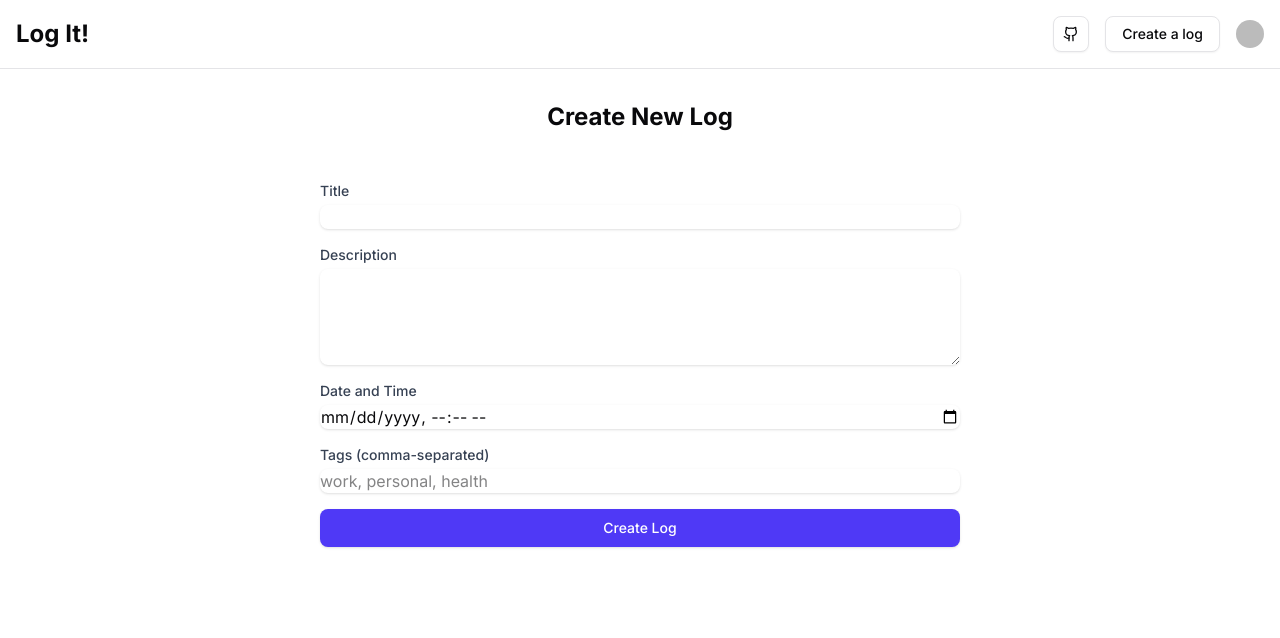
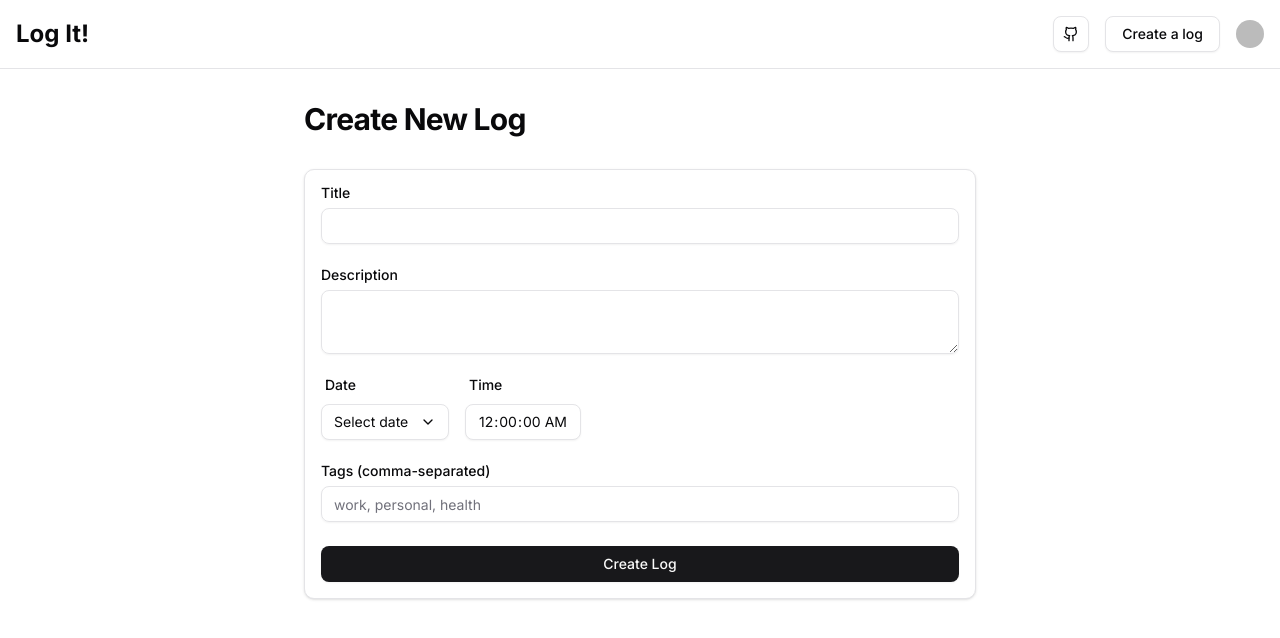
Before and after one commit to inclinedadarsh/logit, a Next.js app: page /logs/new in a window 1280 px wide. Shown: the top 638 px of the page. Built offline with nearby package versions, Linux system fonts and the light colour scheme; no server answers; sample sign-in values are in the browser's storage; some icons are missing.

Commit message:
feat: revamp new log page to use shadcn components

```diff
--- a/src/app/logs/new/page.tsx
+++ b/src/app/logs/new/page.tsx
@@ -10,11 +10,17 @@ export default async function NewLogPage() {
 	}
 
 	return (
-		<div className="container mx-auto py-8">
-			<h1 className="text-2xl font-bold text-center mb-8">
-				Create New Log
-			</h1>
-			<CreateLogForm />
-		</div>
+		<main className="min-h-screen bg-background">
+			<div className="container mx-auto py-8 px-4">
+				<div className="max-w-2xl mx-auto">
+					<h1 className="text-3xl font-bold tracking-tight mb-8">
+						Create New Log
+					</h1>
+					<div className="bg-card rounded-lg border shadow-sm">
+						<CreateLogForm />
+					</div>
+				</div>
+			</div>
+		</main>
 	);
 }
--- a/src/components/CreateLogForm.tsx
+++ b/src/components/CreateLogForm.tsx
@@ -1,7 +1,13 @@
 "use client";
 
+import { Button } from "@/components/ui/button";
+import { Input } from "@/components/ui/input";
+import { Label } from "@/components/ui/label";
+import { Textarea } from "@/components/ui/textarea";
+import { Loader2 } from "lucide-react";
 import { useRouter } from "next/navigation";
 import { useState } from "react";
+import Calendar24 from "./calendar-24";
 
 interface CreateLogFormProps {
 	onSuccess?: () => void;
@@ -11,18 +17,19 @@ export default function CreateLogForm({ onSuccess }: CreateLogFormProps) {
 	const router = useRouter();
 	const [isSubmitting, setIsSubmitting] = useState(false);
 	const [error, setError] = useState<string | null>(null);
+	const [formData, setFormData] = useState({
+		title: "",
+		description: "",
+		log_datetime: "",
+		tags: "",
+	});
 
 	const handleSubmit = async (e: React.FormEvent<HTMLFormElement>) => {
 		e.preventDefault();
 		setIsSubmitting(true);
 		setError(null);
 
-		const formData = new FormData(e.currentTarget);
-		const title = formData.get("title") as string;
-		const description = formData.get("description") as string;
-		const log_datetime = formData.get("log_datetime") as string;
-		const tagsInput = formData.get("tags") as string;
-		const tags = tagsInput
+		const tags = formData.tags
 			.split(",")
 			.map(tag => tag.trim())
 			.filter(Boolean);
@@ -34,9 +41,9 @@ export default function CreateLogForm({ onSuccess }: CreateLogFormProps) {
 					"Content-Type": "application/json",
 				},
 				body: JSON.stringify({
-					title,
-					description,
-					log_datetime,
+					title: formData.title,
+					description: formData.description,
+					log_datetime: formData.log_datetime,
 					tags,
 				}),
 			});
@@ -45,6 +52,14 @@ export default function CreateLogForm({ onSuccess }: CreateLogFormProps) {
 				const data = await response.json();
 				throw new Error(data.error || "Failed to create log");
 			}
+
+			// Clear form
+			setFormData({
+				title: "",
+				description: "",
+				log_datetime: "",
+				tags: "",
+			});
 
 			if (onSuccess) {
 				onSuccess();
@@ -59,83 +74,90 @@ export default function CreateLogForm({ onSuccess }: CreateLogFormProps) {
 		}
 	};
 
+	const handleInputChange = (
+		e: React.ChangeEvent<HTMLInputElement | HTMLTextAreaElement>,
+	) => {
+		const { name, value } = e.target;
+		setFormData(prev => ({
+			...prev,
+			[name]: value,
+		}));
+	};
+
+	const handleDateTimeChange = (date: Date | undefined, time: string) => {
+		if (date && time) {
+			const [hours, minutes] = time.split(":");
+			date.setHours(Number.parseInt(hours, 10));
+			date.setMinutes(Number.parseInt(minutes, 10));
+			setFormData(prev => ({
+				...prev,
+				log_datetime: date.toISOString(),
+			}));
+		}
+	};
+
 	return (
 		<form
 			onSubmit={handleSubmit}
-			className="space-y-4 max-w-2xl mx-auto p-4"
+			className="space-y-6 max-w-2xl mx-auto p-4"
 		>
-			<div>
-				<label
-					htmlFor="title"
-					className="block text-sm font-medium text-gray-700"
-				>
-					Title
-				</label>
-				<input
-					type="text"
+			<div className="space-y-2">
+				<Label htmlFor="title">Title</Label>
+				<Input
 					id="title"
 					name="title"
+					value={formData.title}
+					onChange={handleInputChange}
 					required
-					className="mt-1 block w-full rounded-md border-gray-300 shadow-sm focus:border-indigo-500 focus:ring-indigo-500"
 				/>
 			</div>
 
-			<div>
-				<label
-					htmlFor="description"
-					className="block text-sm font-medium text-gray-700"
-				>
-					Description
-				</label>
-				<textarea
+			<div className="space-y-2">
+				<Label htmlFor="description">Description</Label>
+				<Textarea
 					id="description"
 					name="description"
+					value={formData.description}
+					onChange={handleInputChange}
 					rows={4}
-					className="mt-1 block w-full rounded-md border-gray-300 shadow-sm focus:border-indigo-500 focus:ring-indigo-500"
 				/>
 			</div>
 
-			<div>
-				<label
-					htmlFor="log_datetime"
-					className="block text-sm font-medium text-gray-700"
-				>
-					Date and Time
-				</label>
-				<input
-					type="datetime-local"
-					id="log_datetime"
-					name="log_datetime"
+			<div className="space-y-2">
+				<Calendar24
+					onDateTimeChange={handleDateTimeChange}
+					value={
+						formData.log_datetime
+							? new Date(formData.log_datetime)
+							: undefined
+					}
 					required
-					className="mt-1 block w-full rounded-md border-gray-300 shadow-sm focus:border-indigo-500 focus:ring-indigo-500"
 				/>
 			</div>
 
-			<div>
-				<label
-					htmlFor="tags"
-					className="block text-sm font-medium text-gray-700"
-				>
-					Tags (comma-separated)
-				</label>
-				<input
-					type="text"
+			<div className="space-y-2">
+				<Label htmlFor="tags">Tags (comma-separated)</Label>
+				<Input
 					id="tags"
 					name="tags"
+					value={formData.tags}
+					onChange={handleInputChange}
 					placeholder="work, personal, health"
-					className="mt-1 block w-full rounded-md border-gray-300 shadow-sm focus:border-indigo-500 focus:ring-indigo-500"
 				/>
 			</div>
 
-			{error && <div className="text-red-600 text-sm">{error}</div>}
+			{error && <div className="text-destructive text-sm">{error}</div>}
 
-			<button
-				type="submit"
-				disabled={isSubmitting}
-				className="w-full flex justify-center py-2 px-4 border border-transparent rounded-md shadow-sm text-sm font-medium text-white bg-indigo-600 hover:bg-indigo-700 focus:outline-none focus:ring-2 focus:ring-offset-2 focus:ring-indigo-500 disabled:opacity-50"
-			>
-				{isSubmitting ? "Creating..." : "Create Log"}
-			</button>
+			<Button type="submit" disabled={isSubmitting} className="w-full">
+				{isSubmitting ? (
+					<>
+						<Loader2 className="mr-2 h-4 w-4 animate-spin" />
+						Creating...
+					</>
+				) : (
+					"Create Log"
+				)}
+			</Button>
 		</form>
 	);
 }
--- /dev/null
+++ b/src/components/calendar-24.tsx
@@ -0,0 +1,107 @@
+"use client";
+
+import { ChevronDownIcon } from "lucide-react";
+import * as React from "react";
+
+import { Button } from "@/components/ui/button";
+import { Calendar } from "@/components/ui/calendar";
+import { Input } from "@/components/ui/input";
+import { Label } from "@/components/ui/label";
+import {
+	Popover,
+	PopoverContent,
+	PopoverTrigger,
+} from "@/components/ui/popover";
+
+interface Calendar24Props {
+	value?: Date;
+	onDateTimeChange?: (date: Date | undefined, time: string) => void;
+	required?: boolean;
+}
+
+export default function Calendar24({
+	value,
+	onDateTimeChange,
+	required,
+}: Calendar24Props) {
+	const [open, setOpen] = React.useState(false);
+	const [date, setDate] = React.useState<Date | undefined>(value);
+	const [time, setTime] = React.useState<string>(
+		value
+			? `${value.getHours().toString().padStart(2, "0")}:${value.getMinutes().toString().padStart(2, "0")}`
+			: "00:00",
+	);
+
+	React.useEffect(() => {
+		if (value) {
+			setDate(value);
+			setTime(
+				`${value.getHours().toString().padStart(2, "0")}:${value.getMinutes().toString().padStart(2, "0")}`,
+			);
+		}
+	}, [value]);
+
+	const handleDateSelect = (newDate: Date | undefined) => {
+		setDate(newDate);
+		if (newDate && onDateTimeChange) {
+			onDateTimeChange(newDate, time);
+		}
+		setOpen(false);
+	};
+
+	const handleTimeChange = (e: React.ChangeEvent<HTMLInputElement>) => {
+		const newTime = e.target.value;
+		setTime(newTime);
+		if (date && onDateTimeChange) {
+			onDateTimeChange(date, newTime);
+		}
+	};
+
+	return (
+		<div className="flex gap-4">
+			<div className="flex flex-col gap-3">
+				<Label htmlFor="date" className="px-1">
+					Date
+				</Label>
+				<Popover open={open} onOpenChange={setOpen}>
+					<PopoverTrigger asChild>
+						<Button
+							variant="outline"
+							id="date"
+							className="w-32 justify-between font-normal"
+							aria-required={required}
+						>
+							{date ? date.toLocaleDateString() : "Select date"}
+							<ChevronDownIcon />
+						</Button>
+					</PopoverTrigger>
+					<PopoverContent
+						className="w-auto overflow-hidden p-0"
+						align="start"
+					>
+						<Calendar
+							mode="single"
+							selected={date}
+							captionLayout="dropdown"
+							onSelect={handleDateSelect}
+						/>
+					</PopoverContent>
+				</Popover>
+			</div>
+			<div className="flex flex-col gap-3">
+				<Label htmlFor="time" className="px-1">
+					Time
+				</Label>
+				<Input
+					type="time"
+					id="time"
+					value={time}
+					onChange={handleTimeChange}
+					step="1"
+					required={required}
+					className="bg-background appearance-none [&::-webkit-calendar-picker-indicator]:hidden [&::-webkit-calendar-picker-indicator]:appearance-none"
+				/>
+			</div>
+		</div>
+	);
+}
```
